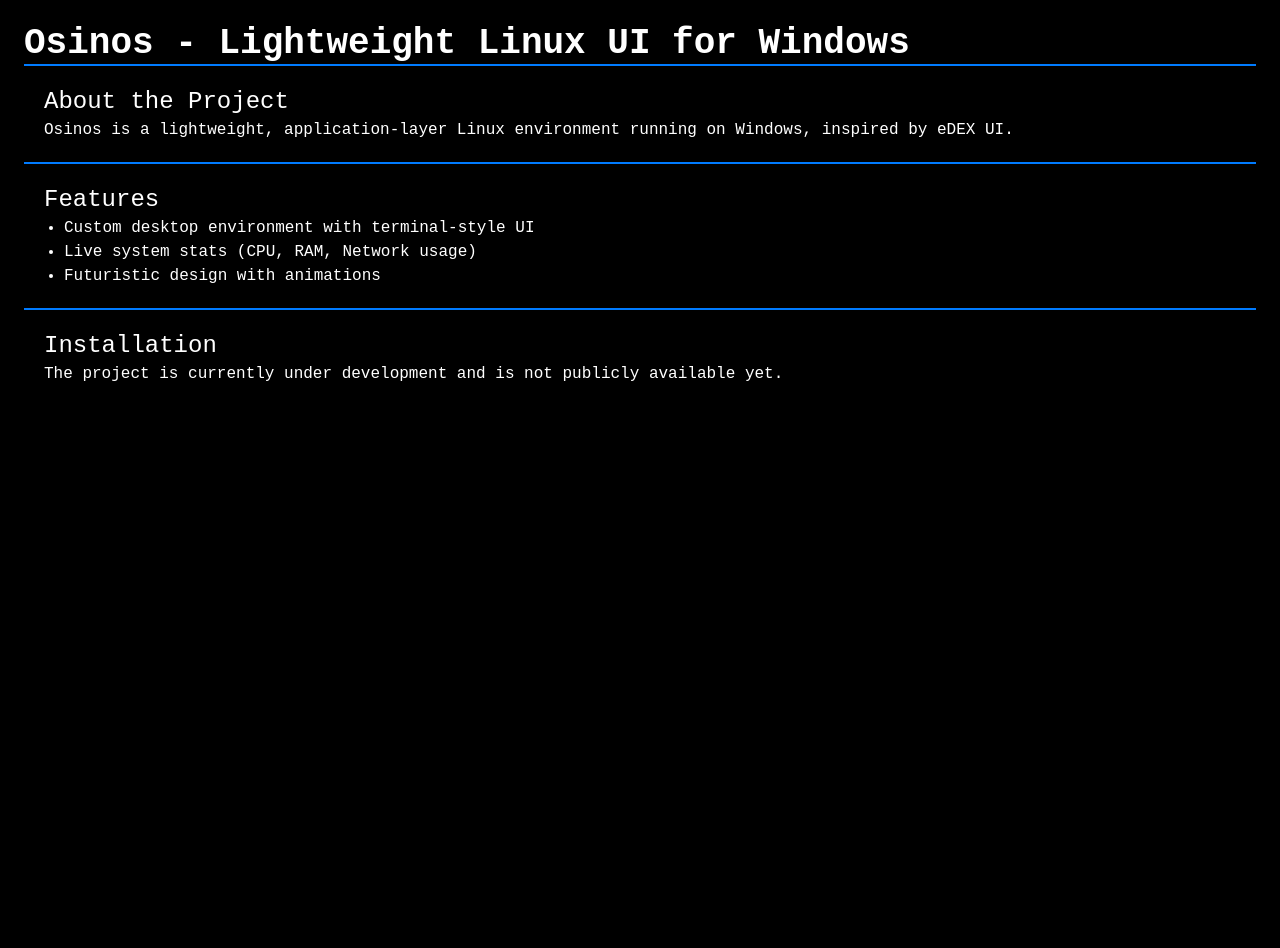
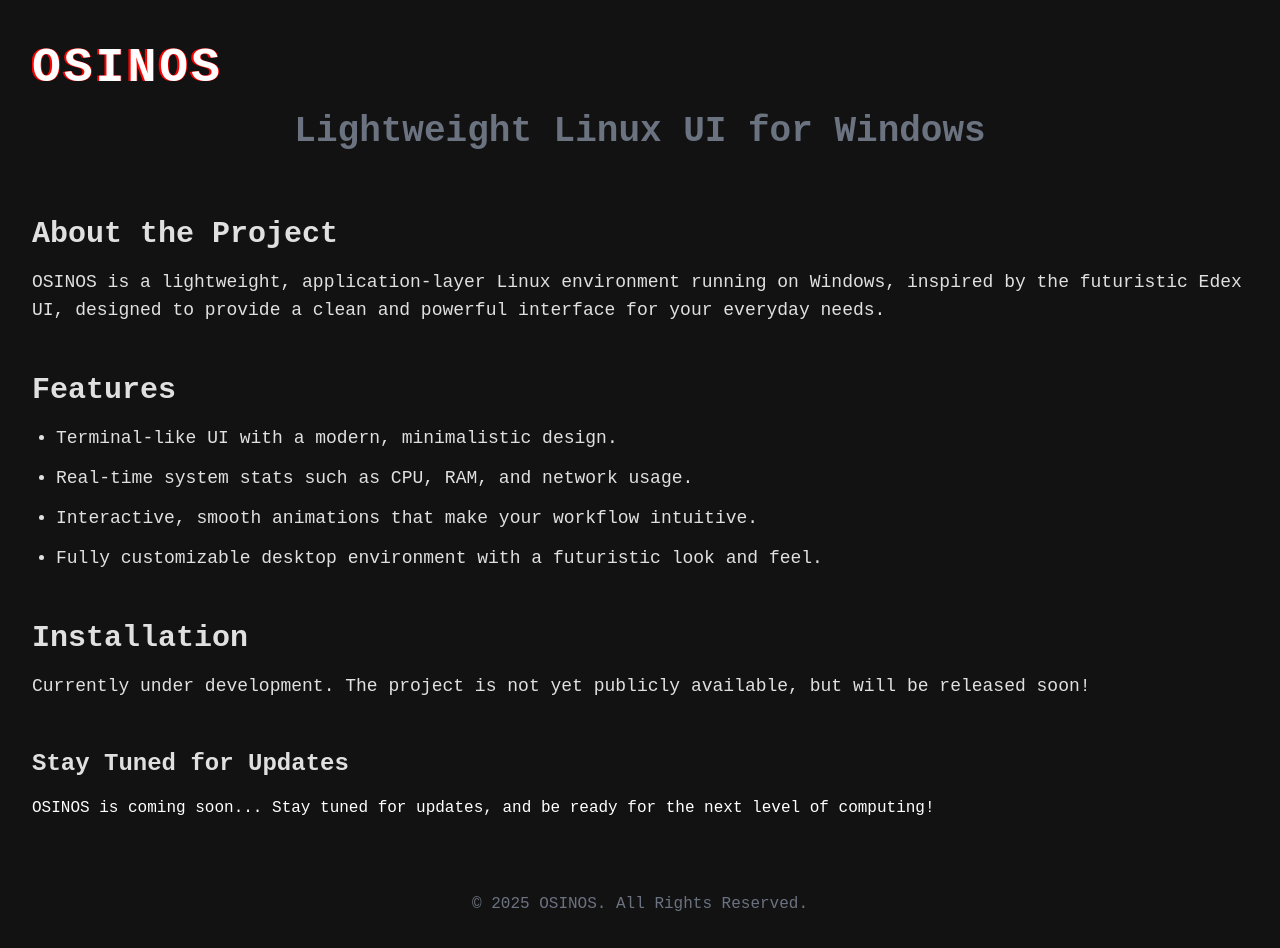
Before and after one commit to Tommager1107/osinos, a plain HTML site: page index.html in a window 1280 px wide. Before the commit the page ends 800 px from the top, so only its background shows below. Drawn offline with nearby package versions, Linux system fonts and the light colour scheme.

Commit message:
Update index.html

```diff
--- a/index.html
+++ b/index.html
@@ -1,61 +1,155 @@
 <!DOCTYPE html>
-<html lang="en">
+<html lang="sk">
+
 <head>
     <meta charset="UTF-8">
     <meta name="viewport" content="width=device-width, initial-scale=1.0">
-    <title>Osinos</title>
+    <title>OSINOS</title>
     <script src="https://cdn.tailwindcss.com"></script>
     <style>
         body {
-            background-color: black;
-            color: white;
+            background-color: #121212;
+            color: #e0e0e0;
             font-family: 'Courier New', Courier, monospace;
+        }
+
+        .glitch {
+            position: relative;
+            color: #fff;
+            font-size: 3rem;
+            font-weight: 800;
+            letter-spacing: 3px;
+            text-transform: uppercase;
             overflow: hidden;
+        }
+
+        .glitch::before,
+        .glitch::after {
+            content: attr(data-text);
+            position: absolute;
+            top: 0;
+            left: 0;
+            color: #ff0000;
+            z-index: -1;
+            animation: glitch-anim 1.5s infinite;
+        }
+
+        .glitch::after {
+            left: 2px;
+            animation-delay: 0.3s;
+        }
+
+        @keyframes glitch-anim {
+            0% {
+                transform: translateX(0);
+            }
+
+            25% {
+                transform: translateX(-5px);
+            }
+
+            50% {
+                transform: translateX(5px);
+            }
+
+            75% {
+                transform: translateX(-5px);
+            }
+
+            100% {
+                transform: translateX(5px);
+            }
         }
 
         .fade-in {
             opacity: 0;
-            animation: fadeIn 0.5s ease-in forwards;
+            animation: fadeIn 1s ease-in-out forwards;
         }
 
         @keyframes fadeIn {
-            from {
+            0% {
                 opacity: 0;
             }
 
-            to {
+            100% {
                 opacity: 1;
             }
         }
 
-        .section {
-            border-top: 2px solid #007bff;
-            padding: 20px;
+        .scrolling {
+            position: relative;
+            display: inline-block;
+            white-space: nowrap;
+            overflow: hidden;
+        }
+
+        .scrolling span {
+            display: inline-block;
+            animation: scrolling-text 10s linear infinite;
+        }
+
+        @keyframes scrolling-text {
+            0% {
+                transform: translateX(100%);
+            }
+
+            100% {
+                transform: translateX(-100%);
+            }
         }
     </style>
 </head>
-<body class="p-6">
+
+<body class="p-8">
+
+    <!-- Header Section -->
+    <header class="mb-16">
+        <div class="glitch" data-text="OSINOS">OSINOS</div>
+        <h1 class="text-center text-4xl font-bold mt-2 text-gray-500">Lightweight Linux UI for Windows</h1>
+    </header>
+
+    <!-- Main Content -->
     <div class="container mx-auto">
-        <h1 class="text-4xl font-bold fade-in">Osinos - Lightweight Linux UI for Windows</h1>
 
-        <div class="section fade-in">
-            <h2 class="text-2xl">About the Project</h2>
-            <p>Osinos is a lightweight, application-layer Linux environment running on Windows, inspired by eDEX UI.</p>
-        </div>
+        <!-- About Section -->
+        <section class="section mb-12 fade-in">
+            <h2 class="text-3xl font-semibold mb-4">About the Project</h2>
+            <p class="text-lg">OSINOS is a lightweight, application-layer Linux environment running on Windows, inspired by
+                the futuristic Edex UI, designed to provide a clean and powerful interface for your everyday needs.</p>
+        </section>
 
-        <div class="section fade-in">
-            <h2 class="text-2xl">Features</h2>
-            <ul class="list-disc pl-5">
-                <li>Custom desktop environment with terminal-style UI</li>
-                <li>Live system stats (CPU, RAM, Network usage)</li>
-                <li>Futuristic design with animations</li>
+        <!-- Features Section -->
+        <section class="section mb-12 fade-in">
+            <h2 class="text-3xl font-semibold mb-4">Features</h2>
+            <ul class="list-disc pl-6 space-y-3 text-lg">
+                <li>Terminal-like UI with a modern, minimalistic design.</li>
+                <li>Real-time system stats such as CPU, RAM, and network usage.</li>
+                <li>Interactive, smooth animations that make your workflow intuitive.</li>
+                <li>Fully customizable desktop environment with a futuristic look and feel.</li>
             </ul>
-        </div>
+        </section>
 
-        <div class="section fade-in">
-            <h2 class="text-2xl">Installation</h2>
-            <p>The project is currently under development and is not publicly available yet.</p>
-        </div>
+        <!-- Installation Section -->
+        <section class="section mb-12 fade-in">
+            <h2 class="text-3xl font-semibold mb-4">Installation</h2>
+            <p class="text-lg">Currently under development. The project is not yet publicly available, but will be
+                released soon!</p>
+        </section>
+
+        <!-- Scrolling Banner -->
+        <section class="mb-12 fade-in">
+            <h2 class="text-2xl font-semibold mb-4">Stay Tuned for Updates</h2>
+            <div class="scrolling text-white">
+                <span>OSINOS is coming soon... Stay tuned for updates, and be ready for the next level of computing!</span>
+            </div>
+        </section>
+
     </div>
+
+    <!-- Footer Section -->
+    <footer class="mt-16 text-center text-gray-500">
+        <p>&copy; 2025 OSINOS. All Rights Reserved.</p>
+    </footer>
 </body>
+
 </html>
```
